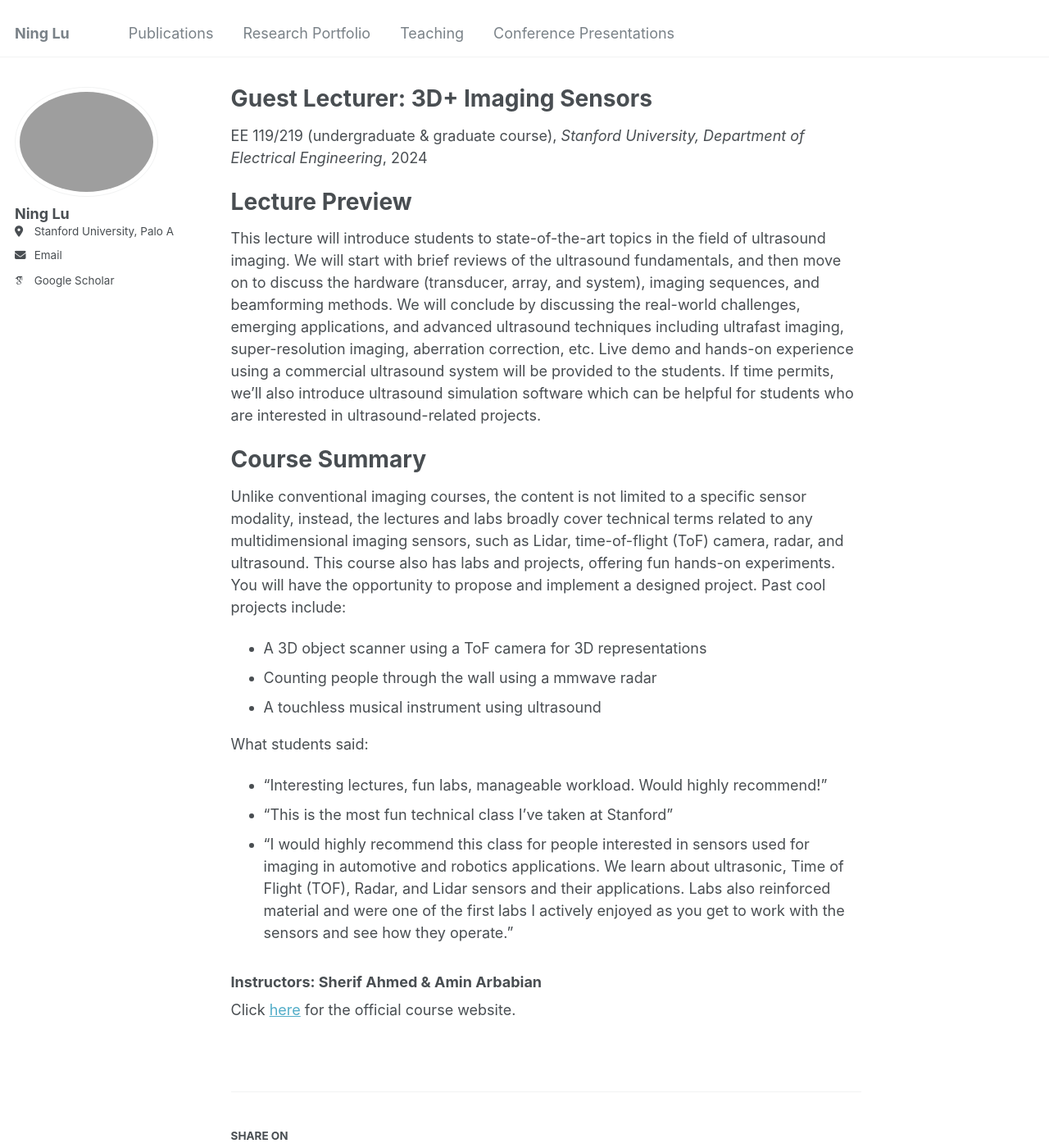
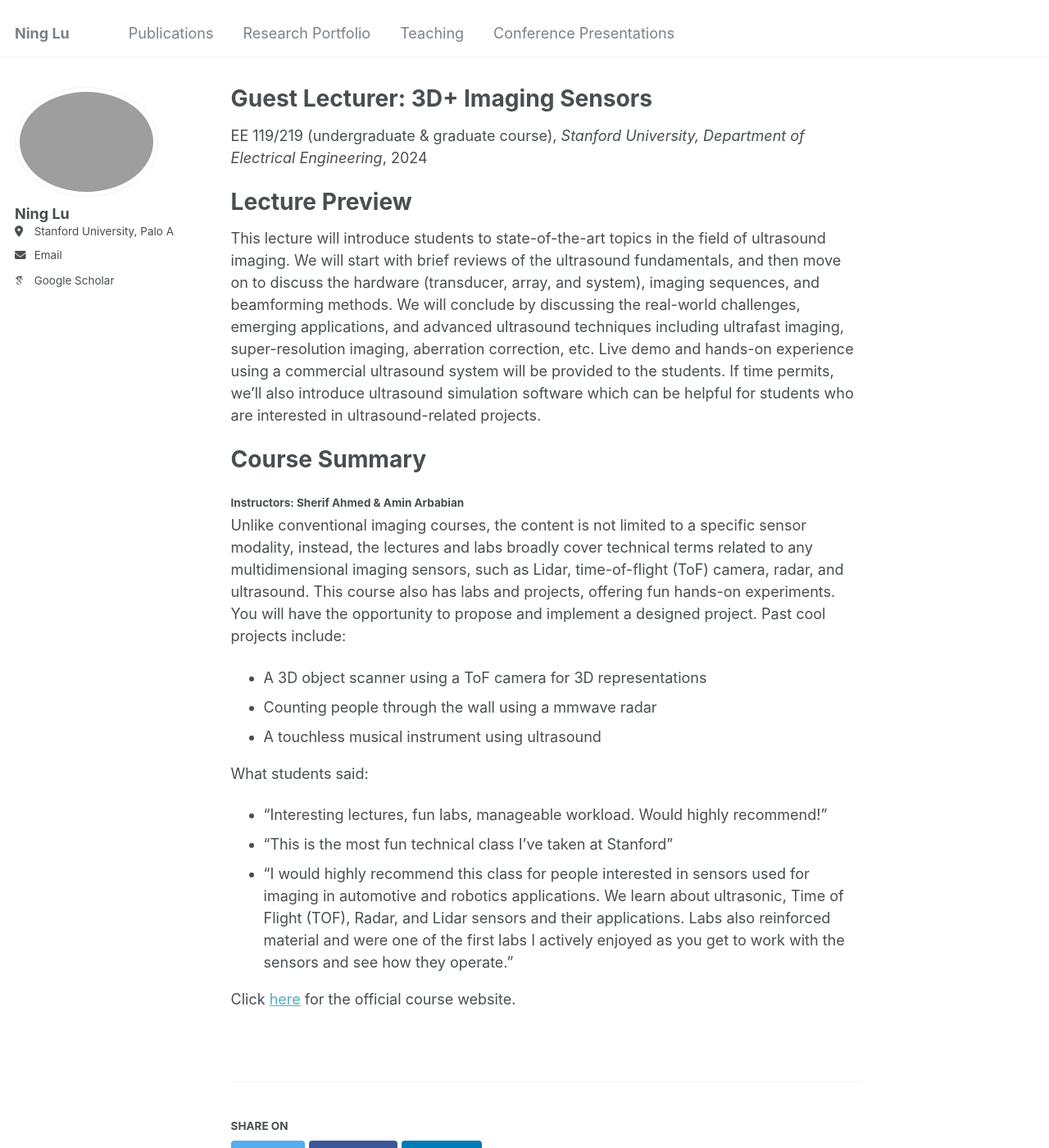
Before and after one commit to NingLu-Ultrasound/ninglu-ultrasound.github.io, a Jekyll site: the page built from _teaching/2014-spring-teaching-1.md, in a window 1280 px wide and 1400 px high. Shown: the whole window at 82% size. Built offline with Jekyll 4.4.1, drawn with Linux system fonts in a browser that asks for light colours; some web fonts are replaced; part of the change alters nothing that is shown.

```diff
--- a/_teaching/2014-spring-teaching-1.md
+++ b/_teaching/2014-spring-teaching-1.md
@@ -16,6 +16,7 @@ This lecture will introduce students to state-of-the-art topics in the field of
 
 Course Summary
 ======
+#### Instructors: Sherif Ahmed & Amin Arbabian
 
 Unlike conventional imaging courses, the content is not limited to a specific sensor modality, instead, the lectures and labs broadly cover technical terms related to any multidimensional imaging sensors, such as Lidar, time-of-flight (ToF) camera, radar, and ultrasound. This course also has labs and projects, offering fun hands-on experiments. You will have the opportunity to propose and implement a designed project. Past cool projects include:
 
@@ -29,6 +30,5 @@ What students said:
 * "This is the most fun technical class I've taken at Stanford"
 * "I would highly recommend this class for people interested in sensors used for imaging in automotive and robotics applications. We learn about ultrasonic, Time of Flight (TOF), Radar, and Lidar sensors and their applications. Labs also reinforced material and were one of the first labs I actively enjoyed as you get to work with the sensors and see how they operate."
 
-### Instructors: Sherif Ahmed & Amin Arbabian
 
 Click [here](https://ee219.stanford.edu/) for the official course website.
```
